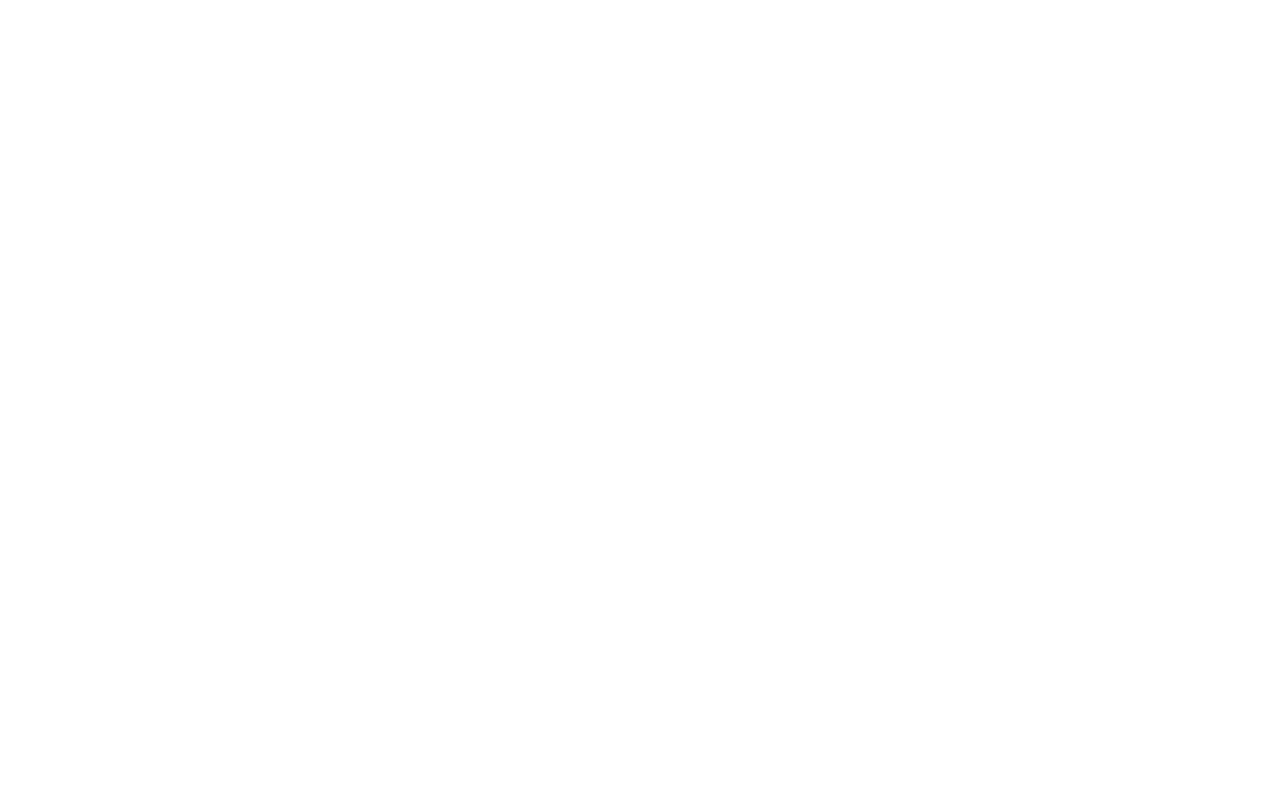
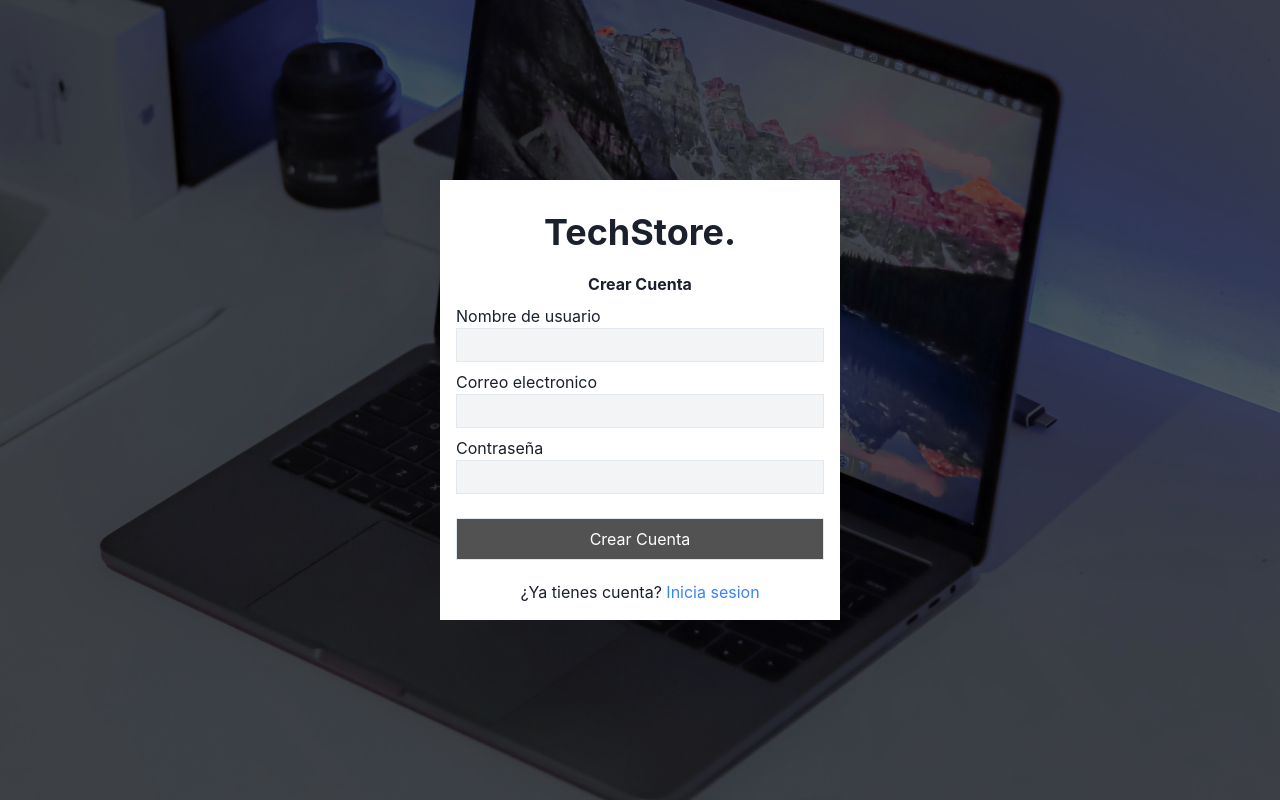
Before and after one commit to MauriJrP/web-project, a React (Create React App) app: page /createAccount in a window 1280 px wide. Before the commit this address had no page. Built offline with nearby package versions, Linux system fonts and the light colour scheme.

Commit message:
login page and create account page created

```diff
--- a/src/App.tsx
+++ b/src/App.tsx
@@ -1,5 +1,7 @@
 import {BrowserRouter as Router, Navigate, Route, Routes} from 'react-router-dom';
+import CreateAccount from './pages/Createanaccountpage/CreateAccount';
 import Home from './pages/HomePage/Home';
+import Login from './pages/Loginpage/Login';
 import Products from './pages/ProductsPage/Products';
 
 export default function App() {
@@ -10,7 +12,8 @@ export default function App() {
         <Route path="/web-project" element={<Navigate to="/home" />} />
         <Route path="/home" element={<Home/>} />
         <Route path="/products" element={<Products/>} />
-        {/* <Route path="/support" element={<Support/>} /> */}
+        <Route path="/login" element={<Login/>} />
+        <Route path="/createAccount" element={<CreateAccount/>} />
       </Routes>
     </Router>
   )
--- /dev/null
+++ b/src/pages/Createanaccountpage/CreateAccount.tsx
@@ -0,0 +1,36 @@
+import loginIMG from "../../assets/login.jpg";
+
+export default function CreateAccount() {
+  return (
+    <>
+    <div className="relative w-full h-screen bg-zinc-900/90">
+        <img className="absolute w-full h-full object-cover mix-blend-overlay" src={loginIMG} />
+
+    <div className="flex justify-center items-center h-full">
+    <form className="max-w-[400px] w-full mx-auto bg-white p-4">
+          <h2 className="relative text-4xl font-bold text-center py-4">TechStore.</h2>
+          <h2 className="relative text-3X1 font-bold text-center py-1">Crear Cuenta</h2>
+
+          <div className="relative flex flex-col py-1">
+            <label>Nombre de usuario</label>
+            <input className="border relative bg-gray-100 p-1" type="text" />
+          </div>
+          <div className="relative flex flex-col py-1">
+            <label>Correo electronico</label>
+            <input className="border relative bg-gray-100 p-1" type="email" />
+          </div>
+          <div className="relative flex flex-col py-1">
+            <label>Contraseña</label>
+            <input className="border relative  bg-gray-100 p-1" type="password" />
+          </div>
+          <button className="border relative w-full my-5 py-2 bg-neutral-600 hover:bg-neutral-700 text-white">Crear Cuenta</button>
+          <div>
+            <p className="relative text-center">¿Ya tienes cuenta? <a href="http://localhost:3000/login?" className="text-blue-500">Inicia sesion</a></p>
+          </div>
+        </form>
+    </div>
+
+    </div>
+    </>
+  )
+}
--- a/src/pages/HomePage/Home.tsx
+++ b/src/pages/HomePage/Home.tsx
@@ -1,25 +1,12 @@
 import { Container } from "@chakra-ui/react"
 import AirbnbCard from "../../components/AirbnbCard"
+
 
 export default function Home() {
   return (
     <>
-    <body className="-mx-1">
-      <nav className="bg-white border-gray-200 dark:bg-gray-900 ">
-      <a href="http://localhost:3000/home" className="flex items-center gap-3 ">
-        <img src="https://tailwindui.com/img/logos/workflow-mark-indigo-600.svg" alt="" className="h-10 w-6 m-5" />
-        <span className="self-center text-xl font-semibold whitespace-nowrap dark:text-white">Tecnologia</span>
-        <div className="flex gap-5 text-center m-5 flex-row ">
-        <ul className="text-slate-300 flex items-end" >Inicio</ul>
-        <ul className="text-slate-300 flex items-end" >Productos</ul>
-        <ul className="text-slate-300 flex items-end" >Contacto</ul>
-        <ul className="text-slate-300 flex items-end" >Login</ul>
-        </div>
-      </a>
-      </nav>
-        <h1 className="mb-12 text-2xl items-center m-3 p-6 border-x-2">Tienda de Tecnologia 1#</h1>
-        <AirbnbCard/>
-    </body>
+    <h1>hi</h1>
+    <AirbnbCard/>
     </>
   )
 }
--- /dev/null
+++ b/src/pages/Loginpage/Login.tsx
@@ -0,0 +1,31 @@
+
+import loginIMG from "../../assets/login.jpg";
+
+export default function Login() {
+    return (
+      <>
+     <div className="grid grid-cols-1 sm:grid-cols-2 h-screen w-full ">
+      <div className="hidden sm:block">
+        <img className="w-full h-full object-cover max-w-screen-lg max-h-screen" src={loginIMG} alt="login" />
+      </div>
+      <div className="bg-gray-100 flex flex-col justify-center ">
+        <form className="max-w-[400px] w-full mx-auto bg-white p-4">
+          <h2 className="text-4xl font-bold text-center py-4">TechStore.</h2>
+          <div className="flex flex-col py-2">
+            <label>Nombre de usuario</label>
+            <input className="border bg-gray-100 p-1" type="text" />
+          </div>
+          <div className="flex flex-col py-2">
+            <label>Contraseña</label>
+            <input className="border bg-gray-100 p-1" type="password" />
+          </div>
+          <button className="border w-full my-5 py-2 bg-neutral-600 hover:bg-neutral-700 text-white">Iniciar Sesión</button>
+          <div>
+            <p className="text-center">¿No tienes cuenta? <a href="http://localhost:3000/createAccount" className="text-blue-500">Registrate</a></p>
+          </div>
+        </form>
+      </div>
+    </div>
+      </>
+    )
+  }
--- /dev/null
+++ b/src/types/index.d.ts
@@ -0,0 +1,2 @@
+declare module "*.jpg";
+declare module "*.png";
--- a/tsconfig.json
+++ b/tsconfig.json
@@ -21,6 +21,7 @@
     "jsx": "react-jsx"
   },
   "include": [
-    "src"
+    "src",
+    "index.d.ts"
   ]
 }
```
Also changed, not shown: src/assets/login.jpg (added).
